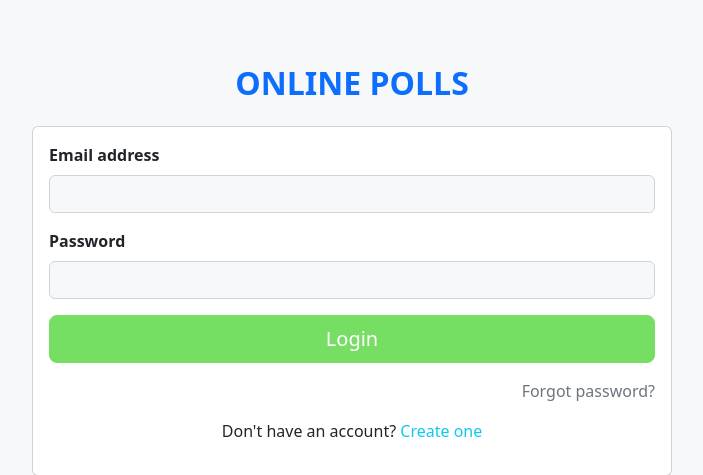
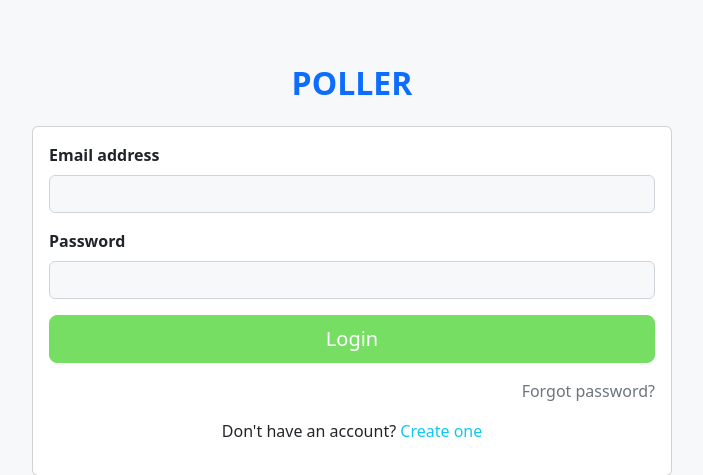
Before and after one commit to michaelikoko/Poller, a Django app: page /login/ in a window 1280 px wide. Shown: the top 475 px of the page, without its empty margins (288-991 px from the left). Run offline with Django 4.2, Linux system fonts and the light colour scheme.

Commit message:
Update login.html

```diff
--- a/landing_page/templates/registration/login.html
+++ b/landing_page/templates/registration/login.html
@@ -36,7 +36,7 @@
     {% endif %}
 
     <main class="d-flex flex-column align-items-center justify-content-center mt-5 p-2">
-        <h2 class="mb-4 mt-2 fw-bold fs-2 text-info"><a href="{% url 'landing_page:landing_page' %}" class="text-decoration-none">ONLINE POLLS</a></h2>
+        <h2 class="mb-4 mt-2 fw-bold fs-2 text-info"><a href="{% url 'landing_page:landing_page' %}" class="text-decoration-none">POLLER</a></h2>
         <form method="post" action="{% url 'login' %}" class="form card w-100">
             {% csrf_token %}
             <div class="card-body">
```
